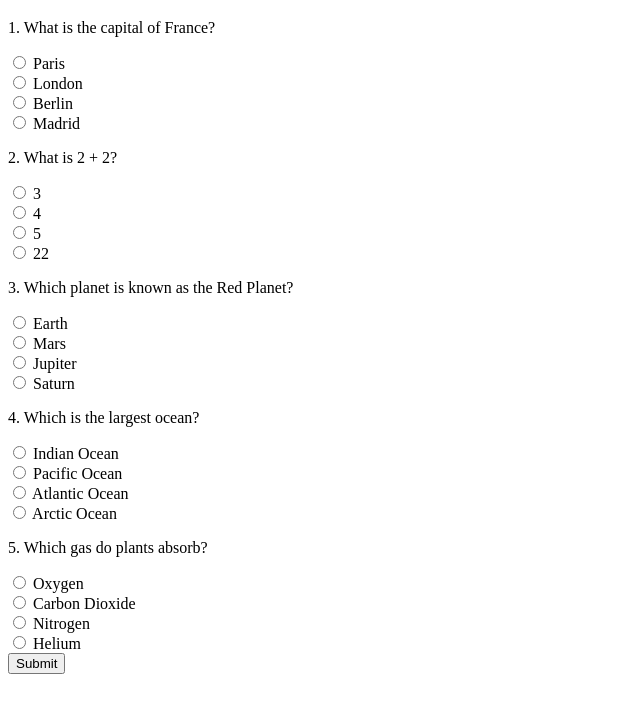
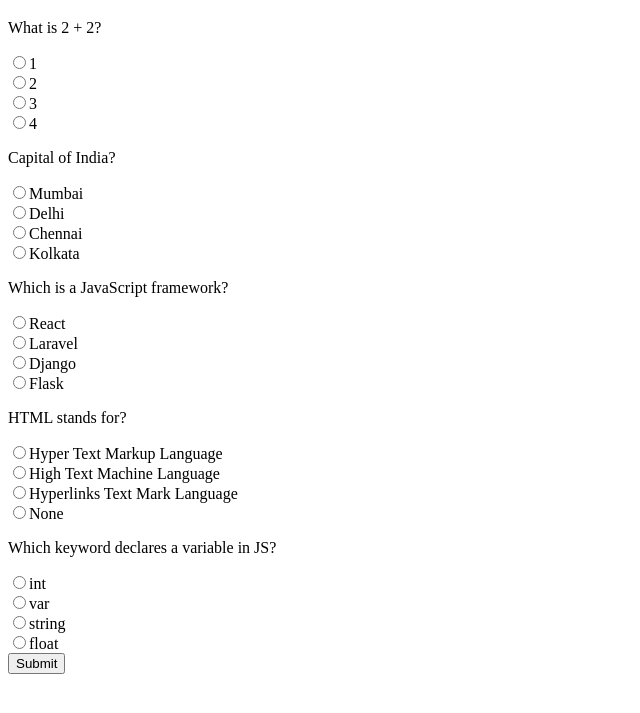
Before and after one commit to acciojob/quiz-with-session-sushma-regidi, a website: page main.html in a window 1280 px wide. Shown: the part 61-774 px from the top of the page, without its empty margins (0-640 px from the left). Drawn offline with Linux system fonts and the light colour scheme.

Commit message:
created a submission

```diff
--- a/main.html
+++ b/main.html
@@ -8,9 +8,9 @@
   <h1>Quiz App</h1>
 
   <div id="questions"></div>
+<button id="submit">Submit</button>
+<div id="score"></div>
 
-  <button id="submit">Submit</button>
-  <div id="score"></div>
 
   <script src="script.js"></script>
 </body>
--- a/script.js
+++ b/script.js
@@ -1,107 +1,98 @@
-// ---------- QUESTIONS EXACTLY AS CYPRESS EXPECTS ----------
-const questions = [
+document.addEventListener("DOMContentLoaded", () => {
+    const questionsContainer = document.getElementById("questions");
+    const submitBtn = document.getElementById("submit");
+    const scoreDiv = document.getElementById("score");
+
+    // Quiz data (5 questions, 4 options each)
+    const quizData = [
         {
-        question: "What is the capital of France?",
-        choices: ["Paris", "London", "Berlin", "Madrid"],
-        answer: 0
+            question: "What is 2 + 2?",
+            options: ["1", "2", "3", "4"],
+            answer: "3"
         },
         {
-        question: "What is 2 + 2?",
-        choices: ["3", "4", "5", "22"],
-        answer: 1
+            question: "Capital of India?",
+            options: ["Mumbai", "Delhi", "Chennai", "Kolkata"],
+            answer: "1"
         },
         {
-        question: "Which planet is known as the Red Planet?",
-        choices: ["Earth", "Mars", "Jupiter", "Saturn"],
-        answer: 1
+            question: "Which is a JavaScript framework?",
+            options: ["React", "Laravel", "Django", "Flask"],
+            answer: "0"
         },
         {
-        question: "Which is the largest ocean?",
-        choices: [
-            "Indian Ocean",
-            "Pacific Ocean",
-            "Atlantic Ocean",
-            "Arctic Ocean"
+            question: "HTML stands for?",
+            options: [
+                "Hyper Text Markup Language",
+                "High Text Machine Language",
+                "Hyperlinks Text Mark Language",
+                "None"
             ],
-        answer: 1
+            answer: "0"
         },
         {
-        question: "Which gas do plants absorb?",
-        choices: ["Oxygen", "Carbon Dioxide", "Nitrogen", "Helium"],
-        answer: 1
+            question: "Which keyword declares a variable in JS?",
+            options: ["int", "var", "string", "float"],
+            answer: "1"
         }
     ];
 
-// ---------- DOM ----------
-const questionsDiv = document.getElementById("questions");
-const scoreDiv = document.getElementById("score");
-const submitBtn = document.getElementById("submit");
+    // Load saved progress from sessionStorage
+    const savedProgress = JSON.parse(sessionStorage.getItem("progress")) || {};
 
-// ---------- LOAD SAVED PROGRESS ----------
-let progress = JSON.parse(sessionStorage.getItem("progress")) || {};
+    // Render questions
+    quizData.forEach((q, qIndex) => {
+        const div = document.createElement("div");
 
-// ---------- RENDER QUESTIONS ----------
-function loadQuestions() {
-    questionsDiv.innerHTML = "";
+        const questionTitle = document.createElement("p");
+        questionTitle.textContent = q.question;
+        div.appendChild(questionTitle);
 
-    questions.forEach((q, qIndex) => {
-        const container = document.createElement("div");
+        q.options.forEach((opt, optIndex) => {
+            const label = document.createElement("label");
+            const radio = document.createElement("input");
 
-        container.innerHTML = `<p>${qIndex + 1}. ${q.question}</p>`;
+            radio.type = "radio";
+            radio.name = `q${qIndex}`;
+            radio.value = optIndex;
 
-        q.choices.forEach((choice, choiceIndex) => {
-            const isChecked = progress[qIndex] === choiceIndex;
-            const checkedAttr = isChecked ? `checked="true"` : "";
+            // Restore checked state
+            if (savedProgress[`q${qIndex}`] === String(optIndex)) {
+                radio.checked = true;
+            }
 
-            container.innerHTML += `
-                <label>
-                    <input type="radio"
-                           name="question${qIndex}"
-                           value="${choiceIndex}"
-                           ${checkedAttr}>
-                    ${choice}
-                </label><br>
-            `;
+            // Save selection to sessionStorage
+            radio.addEventListener("change", () => {
+                savedProgress[`q${qIndex}`] = radio.value;
+                sessionStorage.setItem("progress", JSON.stringify(savedProgress));
             });
 
-        questionsDiv.appendChild(container);
+            label.appendChild(radio);
+            label.appendChild(document.createTextNode(opt));
+            div.appendChild(label);
+            div.appendChild(document.createElement("br"));
         });
+
+        questionsContainer.appendChild(div);
+    });
+
+    // Restore score from localStorage (if exists)
+    const savedScore = localStorage.getItem("score");
+    if (savedScore !== null) {
+        scoreDiv.textContent = `Your score is ${savedScore} out of 5.`;
     }
 
-loadQuestions();
+    // Submit handler
+    submitBtn.addEventListener("click", () => {
+        let score = 0;
 
-// ---------- SAVE PROGRESS ----------
-questionsDiv.addEventListener("change", (e) => {
-    if (e.target.type === "radio") {
-        const qNum = parseInt(e.target.name.replace("question", ""));
-        const val = parseInt(e.target.value);
-
-        progress[qNum] = val;
-        sessionStorage.setItem("progress", JSON.stringify(progress));
-
-        // Force HTML attribute for Cypress
-        document
-            .querySelectorAll(`input[name="question${qNum}"]`)
-            .forEach(radio => radio.removeAttribute("checked"));
-
-        e.target.setAttribute("checked", "true");
+        quizData.forEach((q, index) => {
+            if (savedProgress[`q${index}`] === q.answer) {
+                score++;
             }
         });
 
-// ---------- SUBMIT ----------
-submitBtn.addEventListener("click", () => {
-    let score = 0;
-
-    questions.forEach((q, i) => {
-        if (progress[i] === q.answer) score++;
-    });
-
-    scoreDiv.innerText = `Your score is ${score} out of ${questions.length}.`;
+        scoreDiv.textContent = `Your score is ${score} out of 5.`;
         localStorage.setItem("score", score);
     });
-
-// ---------- IF SCORE ALREADY EXISTS ----------
-const lastScore = localStorage.getItem("score");
-if (lastScore !== null) {
-    scoreDiv.innerText = `Your score is ${lastScore} out of ${questions.length}.`;
-}
+});
```
Lines whose indentation alone changed are shown as unchanged.
